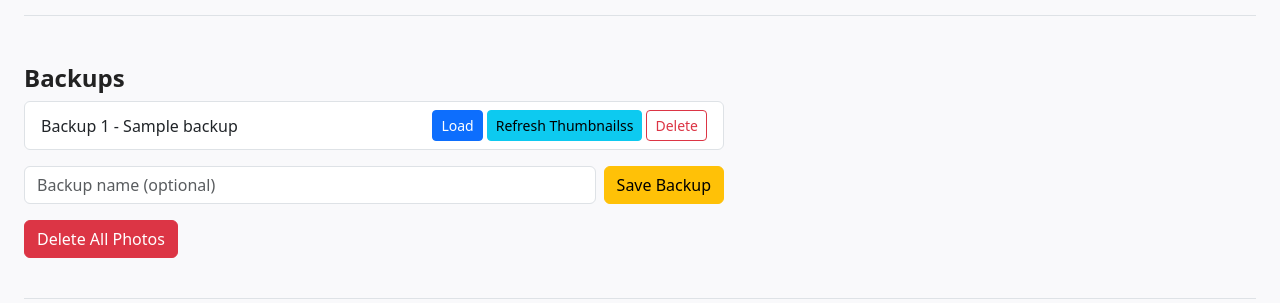
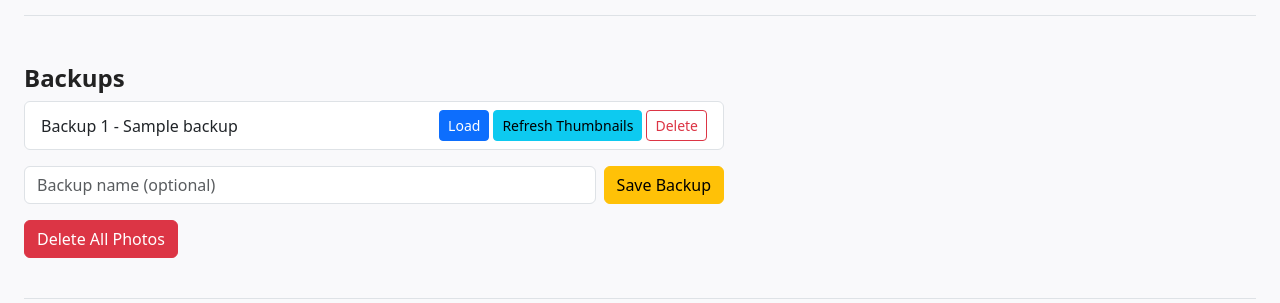
Before and after one commit to LaunchpadPhillyTech/photo_tagger, a Flask app: template templates/index.html in a window 1280 px wide. Shown: the part 611-914 px from the top of the page. Run offline with Flask 2, Linux system fonts and the light colour scheme; the template is opened without the code that fills it: most values are stand-ins (such as "Sample title", 1, 10 or a date in 2020); grey boxes marked "Sample" are stand-in pictures; parts of the project's set-up code (start-up, migrations or seed data) failed here and were passed over; some libraries are stand-ins or nearby versions.

Commit message:
fixed spelling

```diff
--- a/templates/index.html
+++ b/templates/index.html
@@ -144,7 +144,7 @@
               <button type="submit" class="btn btn-sm btn-primary" title="Load backup and attempt to refresh thumbnails">Load</button>
             </form>
             <form method="post" action="/backup/refresh/{{ b[0] }}" class="m-0 p-0 ms-1">
-              <button type="submit" class="btn btn-sm btn-info" title="Force refresh thumbnails for this backup">Refresh Thumbnailss</button>
+              <button type="submit" class="btn btn-sm btn-info" title="Force refresh thumbnails for this backup">Refresh Thumbnails</button>
             </form>
             <form method="post" action="/backup/delete/{{ b[0] }}" class="m-0 p-0 ms-1">
               <button type="submit" class="btn btn-sm btn-outline-danger" onclick="return confirm('Delete this backup permanently?')">Delete</button>
```
